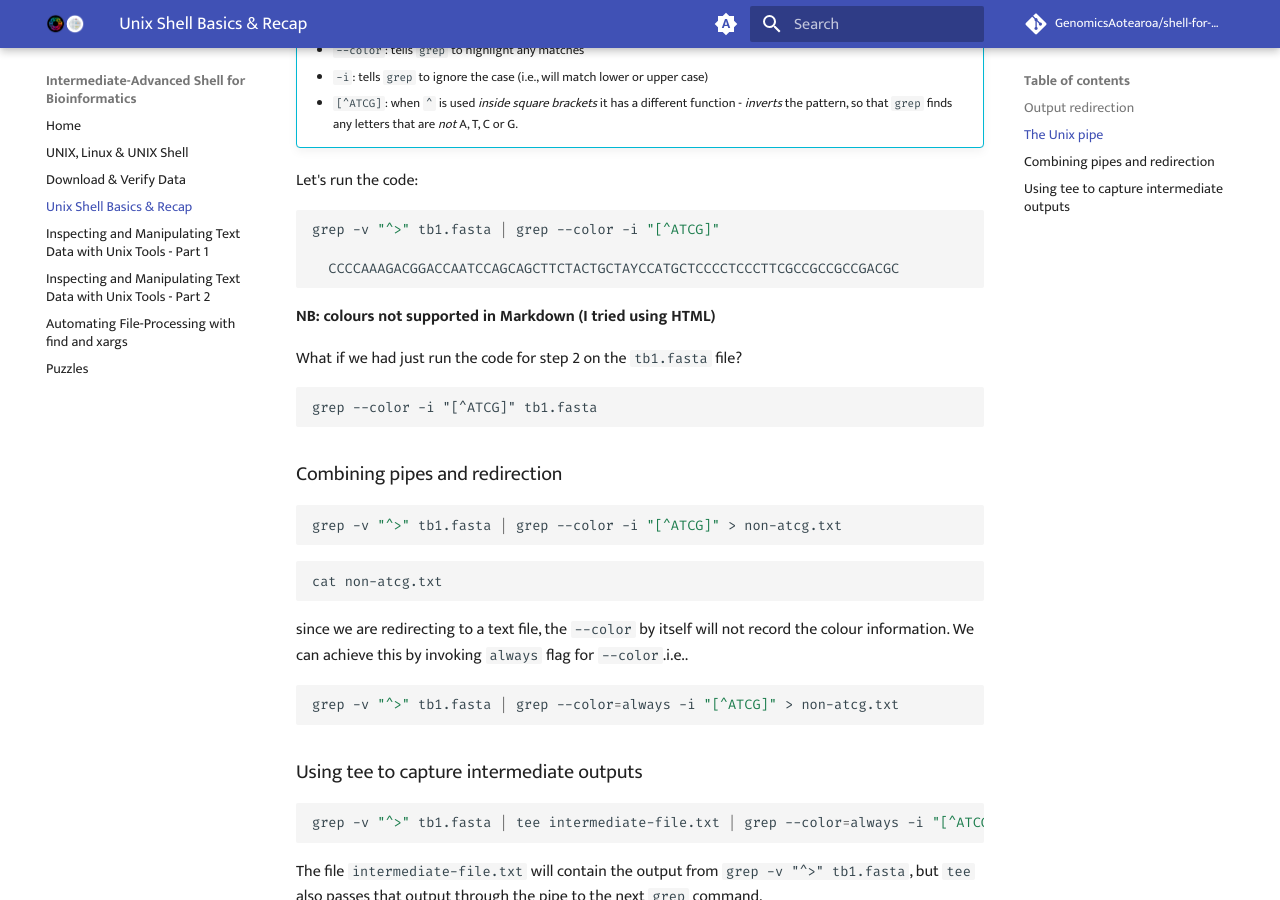
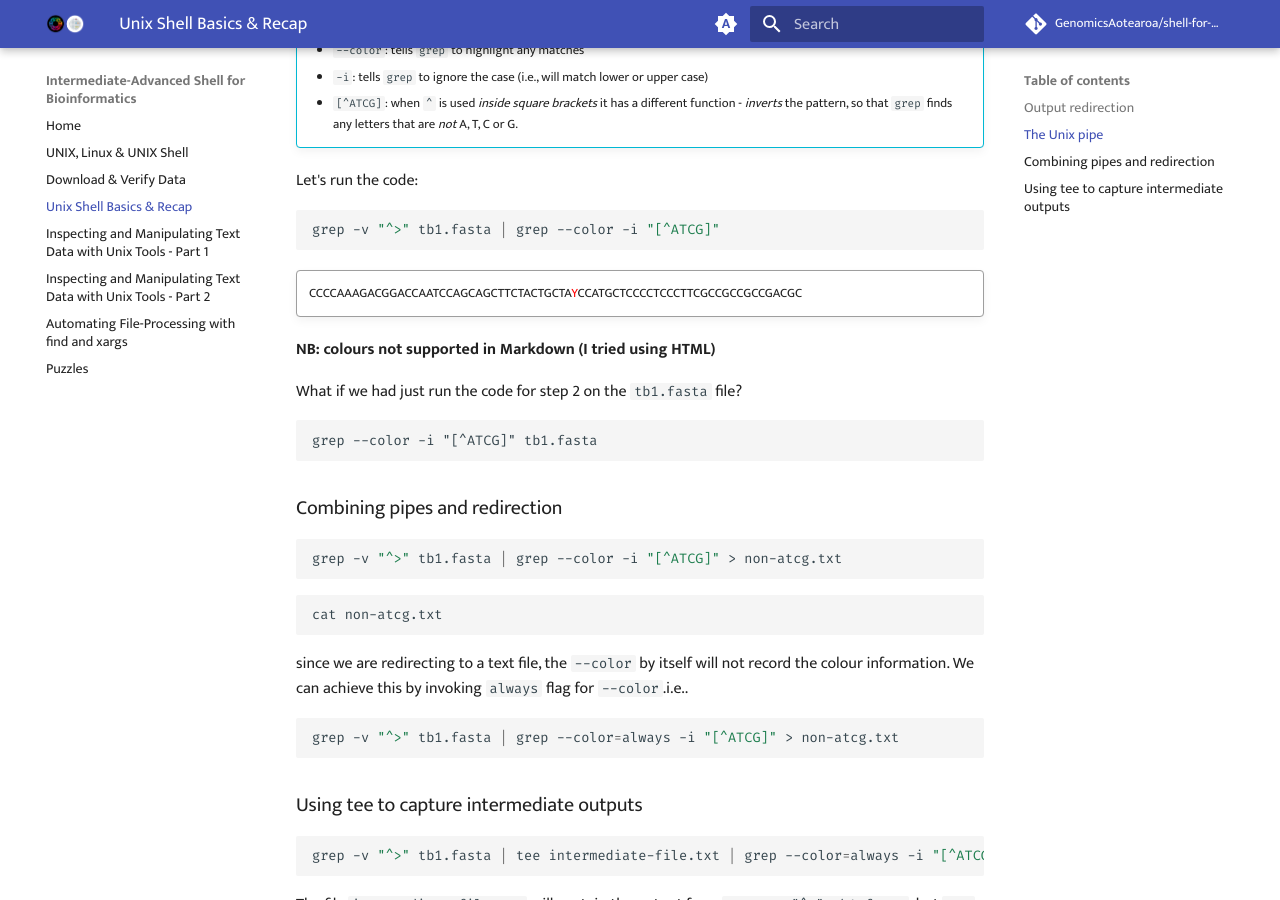
Before and after one commit to GenomicsAotearoa/shell-for-bioinformatics, an MkDocs documentation site: the page built from docs/2_unixshellbasics.md, in a window 1280 px wide and 900 px high, scrolled down 4425 px. Built offline with MkDocs 1.6.1 and Material for MkDocs 9.7.7, drawn with Linux system fonts in a browser that asks for light colours; comment, search, counter and statistics services are not loaded; the version menu is left out.

Commit message:
fix single text color

````diff
--- a/docs/2_unixshellbasics.md
+++ b/docs/2_unixshellbasics.md
@@ -213,9 +213,11 @@ Let's run the code:
 
 ```bash
 grep -v "^>" tb1.fasta | grep --color -i "[^ATCG]"
+```
 
-  CCCCAAAGACGGACCAATCCAGCAGCTTCTACTGCTAYCCATGCTCCCCTCCCTTCGCCGCCGCCGACGC
-```
+!!! quote ""
+
+    CCCCAAAGACGGACCAATCCAGCAGCTTCTACTGCTA<span style="color:red">Y</span>CCATGCTCCCCTCCCTTCGCCGCCGCCGACGC
 
 **NB: colours not supported in Markdown (I tried using HTML)**
 
````
